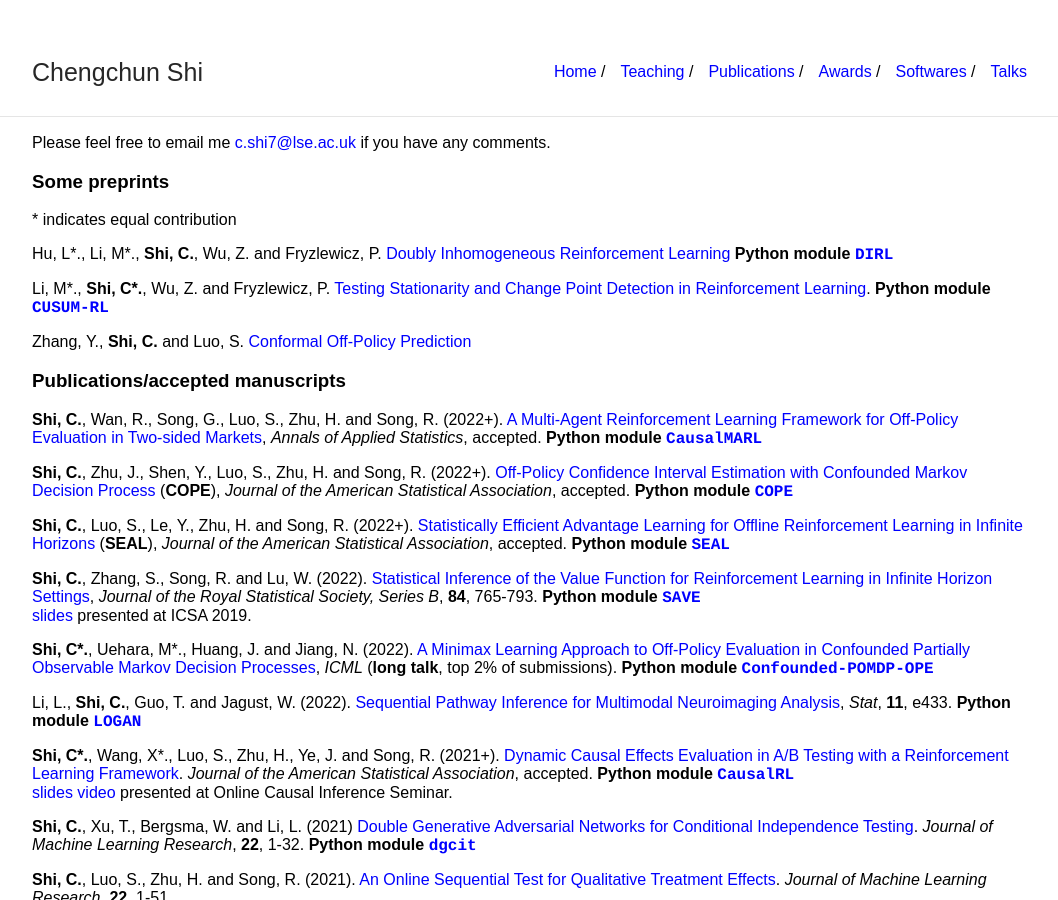
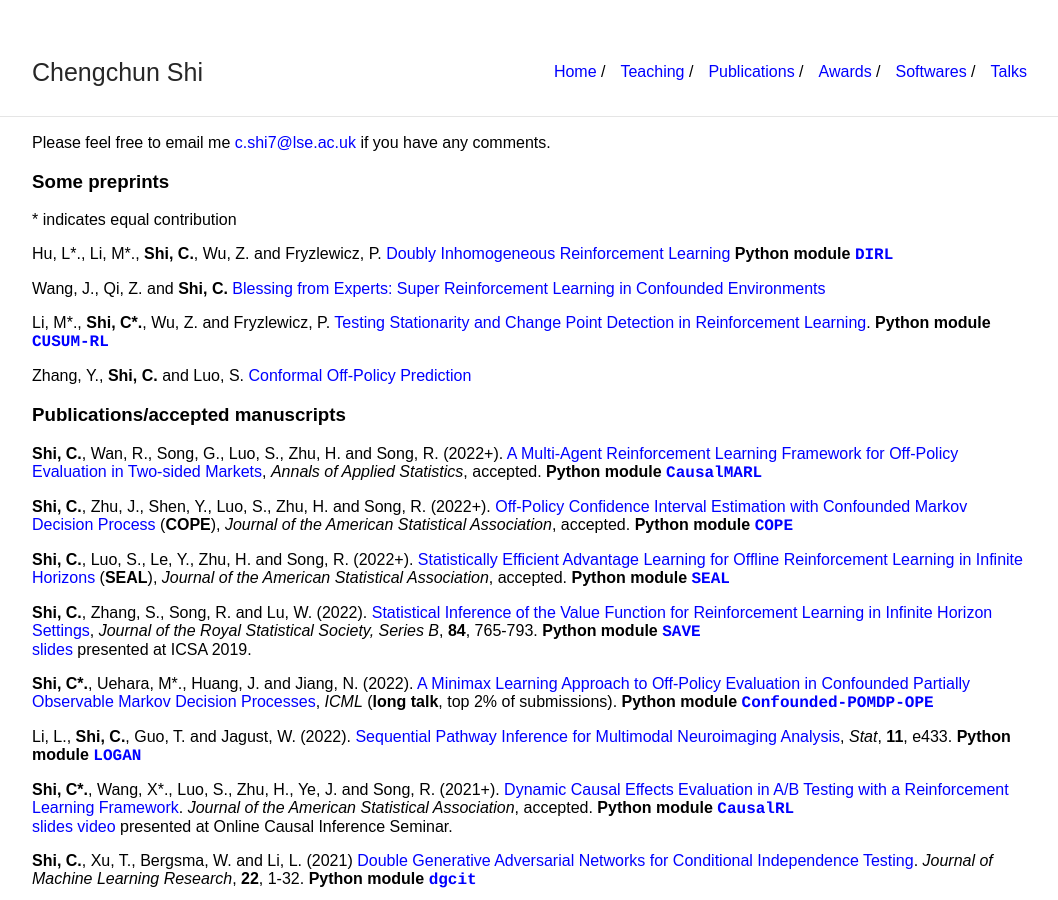
Before and after one commit to callmespring/callmespring.github.io, a Jekyll site: the page built from publication.md, in a window 1280 px wide and 900 px high. Shown: the whole window, without its empty margins (108-1166 px from the left). Built offline with Jekyll 4.4.1, drawn with Linux system fonts in a browser that asks for light colours.

Commit message:
Update publication.md

```diff
--- a/publication.md
+++ b/publication.md
@@ -12,6 +12,9 @@ Please feel free to email me <c.shi7@lse.ac.uk> if you have any comments.
 \* indicates equal contribution
 
 Hu, L\*., Li, M\*., **Shi, C.**, Wu, Z. and Fryzlewicz, P. [Doubly Inhomogeneous Reinforcement Learning](https://arxiv.org/pdf/2211.03983.pdf) **Python module** [<span style="font-family:courier;">**DIRL**</span>](https://github.com/zaza0209/DIRL)
+
+Wang, J., Qi, Z. and **Shi, C.** [Blessing from Experts: Super Reinforcement Learning in Confounded Environments
+](https://arxiv.org/pdf/2209.15448.pdf)
 
 Li, M\*., **Shi, C\*.**, Wu, Z. and Fryzlewicz, P. [Testing Stationarity and Change Point Detection in
 Reinforcement Learning](https://arxiv.org/pdf/2203.01707.pdf).
```
